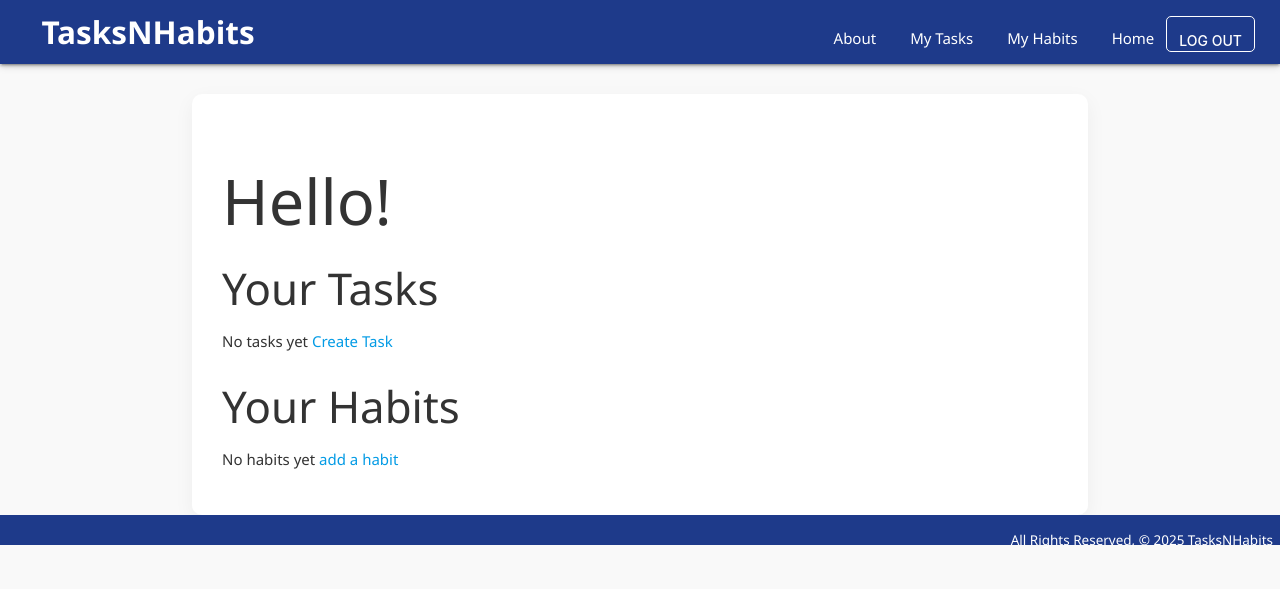
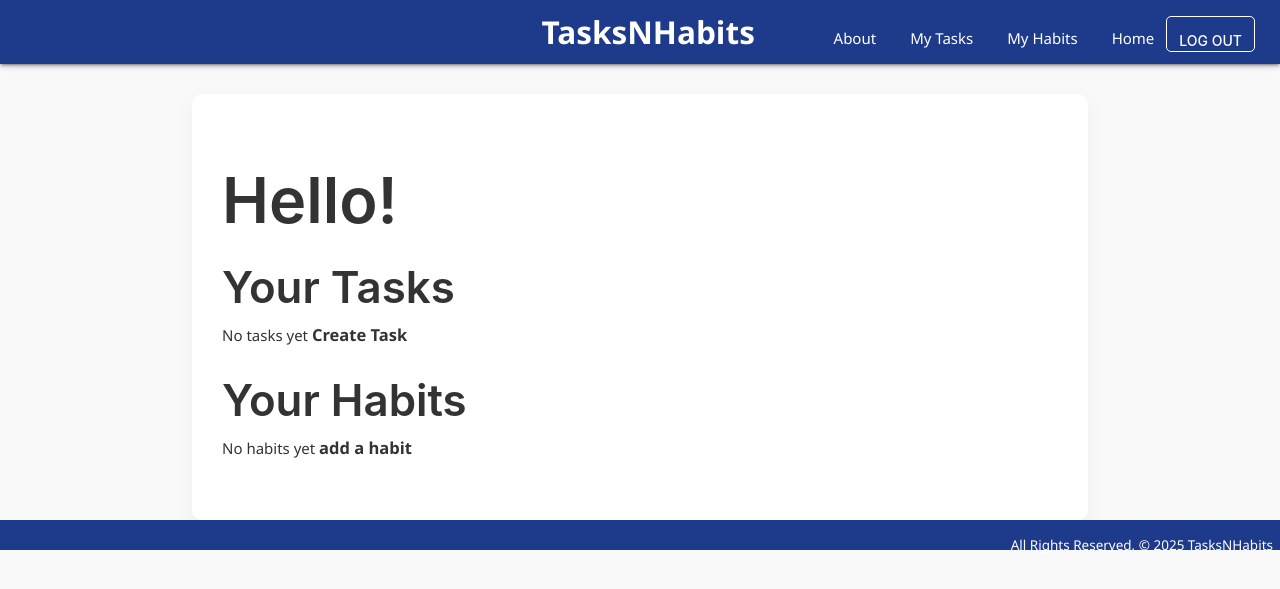
Before and after one commit to envwx/Tasks-Habits, a Django app: page /home/ in a window 1280 px wide. Shown: the top 589 px of the page. Run offline with Django 5.2, Linux system fonts and the light colour scheme; the visitor is signed in with stand-in values (Sample User, id 1); data that the repository does not hold is empty.

Commit message:
added styling for homepage

```diff
--- a/TasksNHabits/main_app/static/css/styles.css
+++ b/TasksNHabits/main_app/static/css/styles.css
@@ -16,6 +16,9 @@
   color: #fff !important;
   font-weight: 600;
   font-size: 1.8rem;
+  position: absolute;
+  left: 50%;
+  transform: translateX(-50%);
 }
 
 .nav-wrapper ul.right li a {
@@ -75,3 +78,85 @@
     padding: 20px;
   }
 }
+
+h1,
+h3 {
+  font-family: 'Inter', sans-serif;
+  font-weight: 600;
+  margin-bottom: 10px;
+}
+
+.task-list,
+.habit-list {
+  list-style: none;
+  padding: 0;
+  margin: 0 0 30px 0;
+
+  display: flex;
+  flex-wrap: wrap;
+  gap: 20px;
+}
+
+.task-list li,
+.habit-list li {
+  background: #ffffff;
+  width: 260px;
+  padding: 15px 18px;
+
+  border-radius: 12px;
+  box-shadow: 0 4px 12px rgba(0, 0, 0, 0.08);
+
+  transition: transform 0.15s ease, box-shadow 0.15s ease;
+}
+
+.task-list li:hover,
+.habit-list li:hover {
+  transform: translateY(-4px);
+  box-shadow: 0 6px 18px rgba(0, 0, 0, 0.14);
+}
+
+.task-list li a,
+.habit-list li a {
+  font-size: 1.1rem;
+  font-weight: 600;
+  text-decoration: none;
+  color: #333;
+}
+
+.task-list li a:hover,
+.habit-list li a:hover {
+  color: #4a7afe;
+}
+
+.task-desc,
+.habit-desc {
+  display: block;
+  margin: 6px 0 10px 0;
+  font-size: 0.9rem;
+  color: #666;
+}
+
+.completed,
+.not-completed {
+  padding: 4px 10px;
+  border-radius: 20px;
+  font-size: 0.8rem;
+  font-weight: 600;
+}
+
+.completed {
+  background: #d3f9d8;
+  color: #2e8b57;
+}
+
+.not-completed {
+  background: #ffe1e1;
+  color: #c0392b;
+}
+
+.task-list li:last-child:only-child,
+.habit-list li:last-child:only-child {
+  background: transparent;
+  box-shadow: none;
+  padding: 0;
+}
--- a/TasksNHabits/main_app/templates/base.html
+++ b/TasksNHabits/main_app/templates/base.html
@@ -18,7 +18,7 @@
     <nav>
       <div class="nav-wrapper">
         <ul>
-          <li><a href="{% url 'about' %}" class="left brand-logo">&nbsp;&nbsp;TasksNHabits</a></li>
+          <li><a href="{% url 'home' %}" class="left brand-logo">&nbsp;&nbsp;TasksNHabits</a></li>
         </ul>
         <ul class="right">
           <li><a href="{% url 'about' %}">About</a></li>
--- a/TasksNHabits/main_app/templates/home.html
+++ b/TasksNHabits/main_app/templates/home.html
@@ -3,12 +3,12 @@
 {% block content %}
 <h1>Hello!</h1>
 <h3>Your Tasks</h3>
-<ul>
+<ul class="task-list">
   {% for task in tasks %}
   <li>
     <a href="{% url 'task_details' task.id %}">{{ task.title }}</a>
     <br>
-    <small>{{ task.description }}</small>
+    <small class="task-desc">{{ task.description }}</small>
   </br>
     {% if task.is_completed %}
     <span class="completed"> Completed</span>
@@ -22,12 +22,12 @@
 </ul>
 
 <h3>Your Habits</h3>
-<ul>
+<ul class="habit-list">
   {% for habit in habits %}
   <li>
     <a href="{% url 'habit_details' habit.id %}">{{ habit.name }}</a>
     <br>
-    <small>{{ habit.description }}</small>
+    <small class="habit-desc">{{ habit.description }}</small>
   </br>
     {% if habit.is_completed %}
     <span class="completed"> Completed</span>
```
